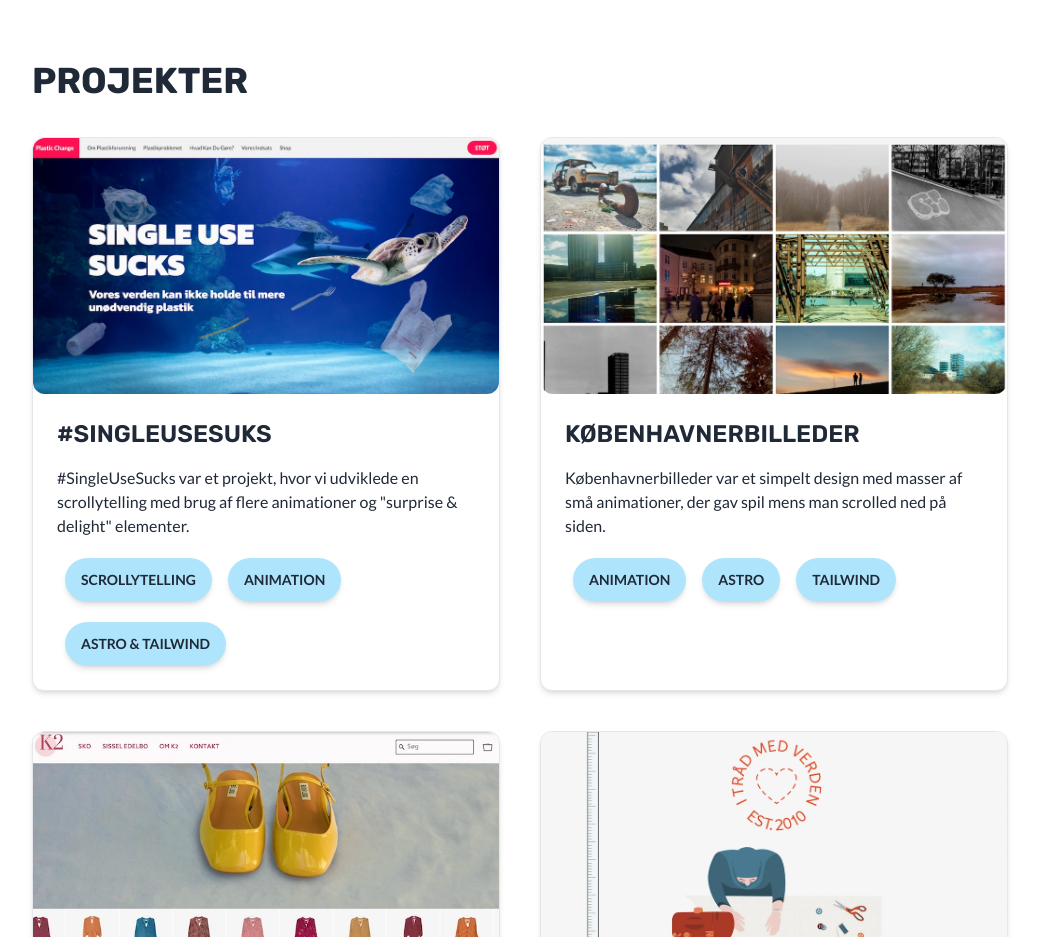
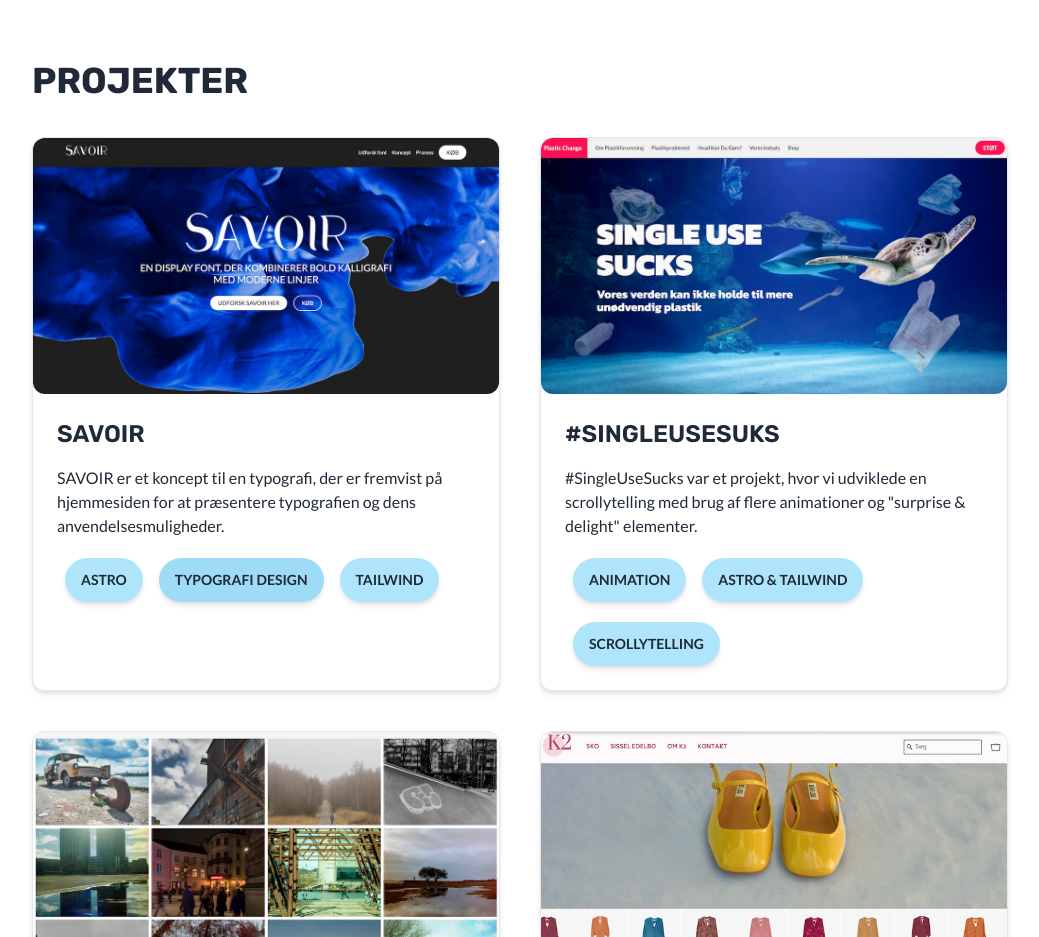
Before and after one commit to hepf0001/personlig_professionel_profil, an Astro site: page / in a window 1280 px wide. Shown: the part 2000-2937 px from the top of the page, without its empty margins (120-1159 px from the left). Built offline with nearby package versions, Linux system fonts and the light colour scheme; Astro itself is replaced by a stand-in of ours.

Commit message:
Tilføjelse af savoir

```diff
--- a/src/pages/index.astro
+++ b/src/pages/index.astro
@@ -107,15 +107,29 @@
         </div>
         <div class="grid gap-10 md:grid-cols-2">
           <div class="bg-white border border-gray-200 rounded-xl shadow-md hover:scale-105 duration-700">
+            <a href="https://savoir-font.netlify.app/" target="_blank">
+              <img class="rounded-xl w-full h-64 object-cover" src="/savoir.webp" alt="billede af SAVOIR's hjemmeside" />
+              <div class="p-6">
+                <h2 class="pb-4">SAVOIR</h2>
+                <p class="">SAVOIR er et koncept til en typografi, der er fremvist på hjemmesiden for at præsentere typografien og dens anvendelsesmuligheder.</p>
+                <div class="flex flex-row flex-wrap">
+                  <div class="pt-5 pl-2 pr-2"><p class="rounded-full px-4 p-3 font-semibold shadow-md uppercase bg-sky-400/40 text-gray-800 text-sm">Astro</p></div>
+                  <div class="pt-5 pl-2 pr-2"><p class="rounded-full px-4 p-3 font-semibold shadow-md uppercase bg-sky-500/40 text-gray-800 text-sm">Typografi design</p></div>
+                  <div class="pt-5 pl-2 pr-2"><p class="rounded-full px-4 p-3 font-semibold shadow-md uppercase bg-sky-400/40 text-gray-800 text-sm">Tailwind</p></div>
+                </div>
+              </div>
+            </a>
+          </div>
+          <div class="bg-white border border-gray-200 rounded-xl shadow-md hover:scale-105 duration-700">
             <a href="https://singleusesucks-plasticchange.netlify.app/" target="_blank">
               <img class="rounded-xl w-full h-64 object-cover" src="/plastik.webp" alt="billede af Single Use Sucks hjemmeside" />
               <div class="p-6">
                 <h2 class="pb-4">#SingleUseSuks</h2>
                 <p class="">#SingleUseSucks var et projekt, hvor vi udviklede en scrollytelling med brug af flere animationer og "surprise & delight" elementer.</p>
                 <div class="flex flex-row flex-wrap">
-                  <div class="pt-5 pl-2 pr-2"><p class="rounded-full px-4 p-3 font-semibold shadow-md uppercase bg-sky-400/40 text-gray-800 text-sm">Scrollytelling</p></div>
                   <div class="pt-5 pl-2 pr-2"><p class="rounded-full px-4 p-3 font-semibold shadow-md uppercase bg-sky-400/40 text-gray-800 text-sm">Animation</p></div>
                   <div class="pt-5 pl-2 pr-2"><p class="rounded-full px-4 p-3 font-semibold shadow-md uppercase bg-sky-400/40 text-gray-800 text-sm">Astro & Tailwind</p></div>
+                  <div class="pt-5 pl-2 pr-2"><p class="rounded-full px-4 p-3 font-semibold shadow-md uppercase bg-sky-400/40 text-gray-800 text-sm">Scrollytelling</p></div>
                 </div>
               </div>
             </a>
```
Also changed, not shown: public/savoir.webp (added).
